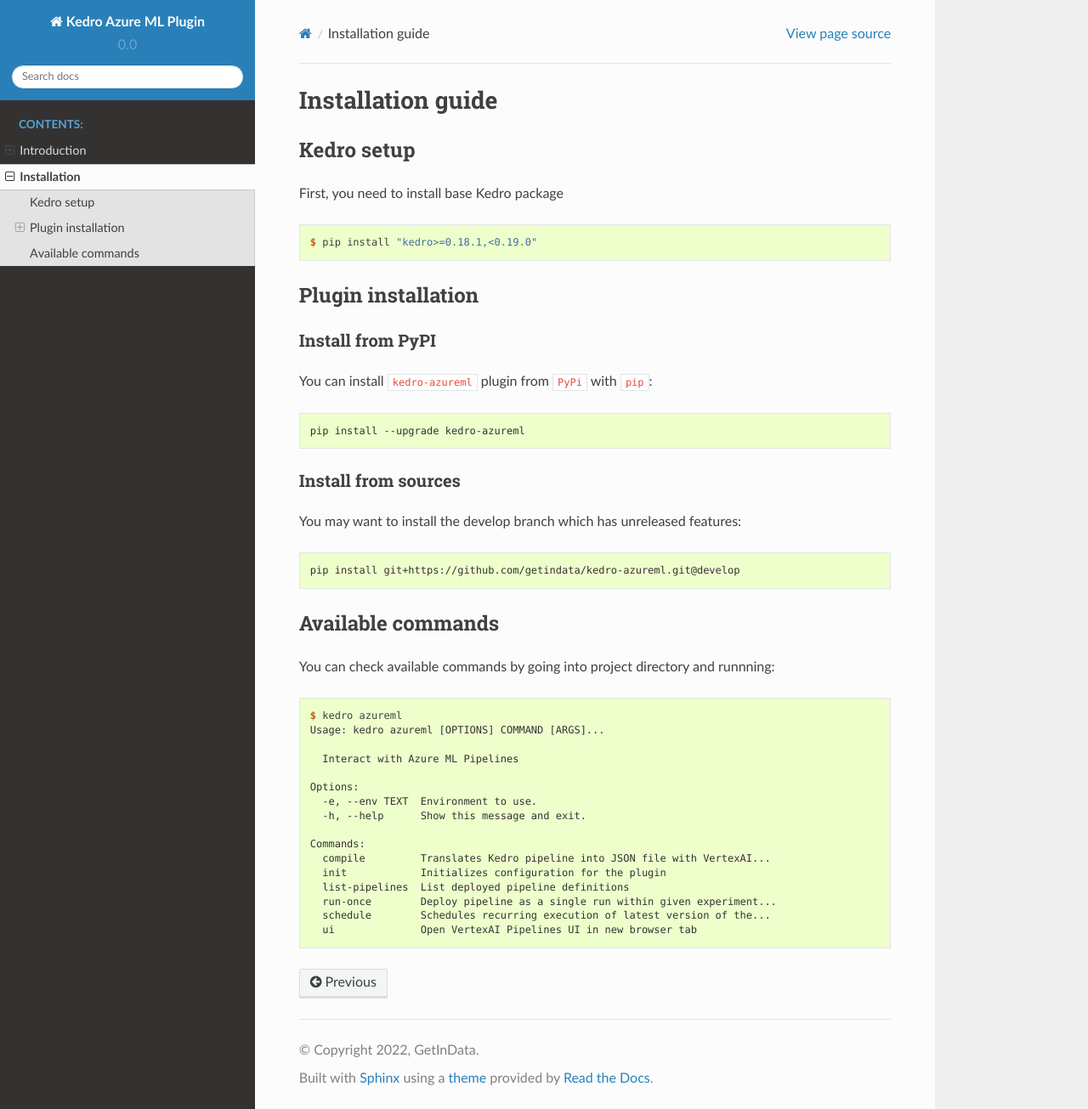
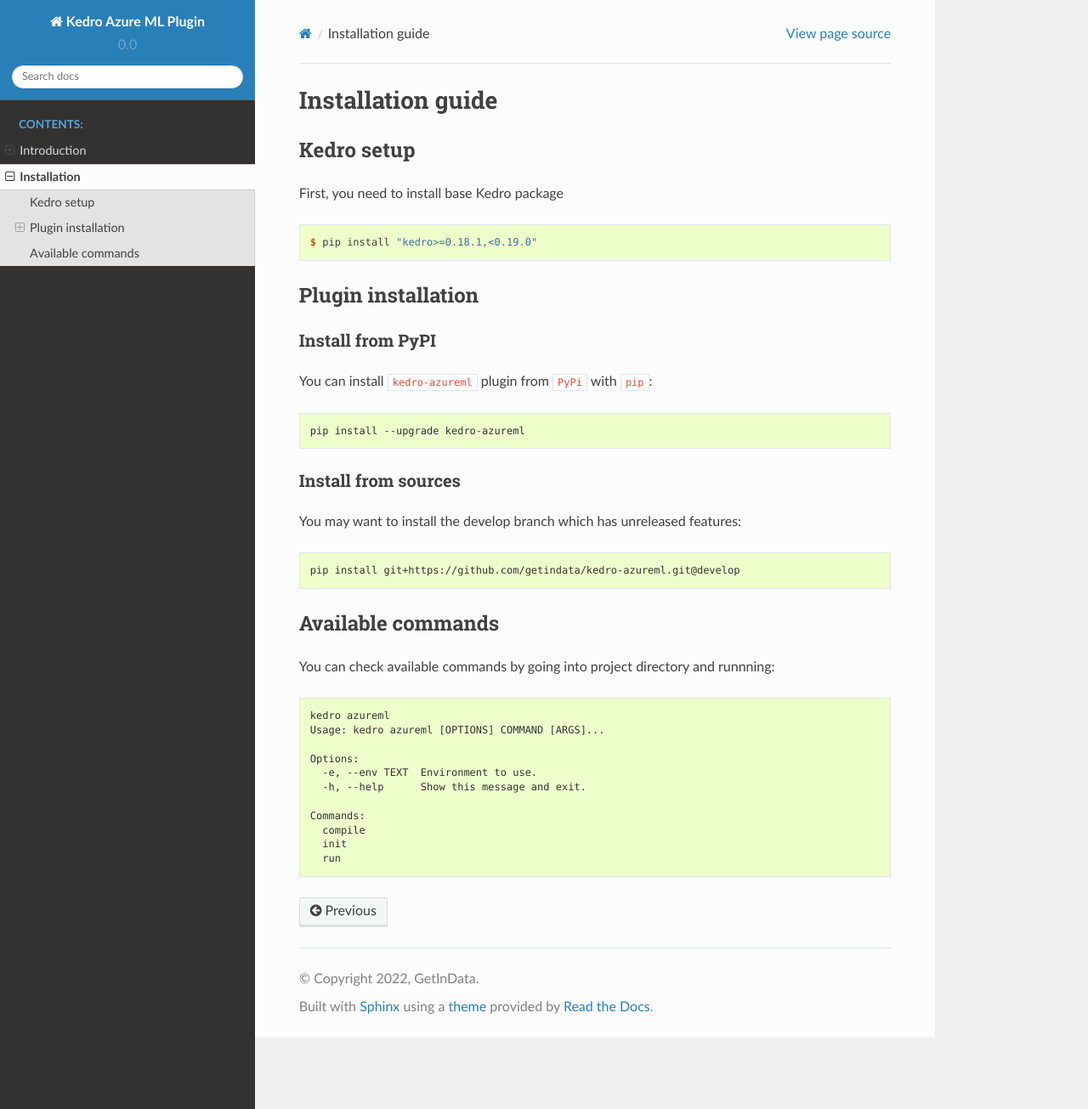
Before and after one commit to getindata/kedro-azureml, a Sphinx documentation site: the page built from docs/source/02_installation.md, in a window 1280 px wide and 1305 px high. Shown: the whole window at 85% size. Built offline with Sphinx 7.4.7 and the Read the Docs theme 2.0.0, drawn with Linux system fonts in a browser that asks for light colours.

````diff
--- a/docs/source/02_installation.md
+++ b/docs/source/02_installation.md
@@ -31,20 +31,15 @@
 You can check available commands by going into project directory and runnning:
 
 ```console
-$ kedro azureml
+kedro azureml
 Usage: kedro azureml [OPTIONS] COMMAND [ARGS]...
-
-  Interact with Azure ML Pipelines
 
 Options:
   -e, --env TEXT  Environment to use.
   -h, --help      Show this message and exit.
 
 Commands:
-  compile         Translates Kedro pipeline into JSON file with VertexAI...
-  init            Initializes configuration for the plugin
-  list-pipelines  List deployed pipeline definitions
-  run-once        Deploy pipeline as a single run within given experiment...
-  schedule        Schedules recurring execution of latest version of the...
-  ui              Open VertexAI Pipelines UI in new browser tab
+  compile
+  init
+  run
 ```
````
Also changed, not shown: CHANGELOG.md (added, +5 -0 lines), .bumpversion.cfg (renamed from setup.cfg), 4 other files.
